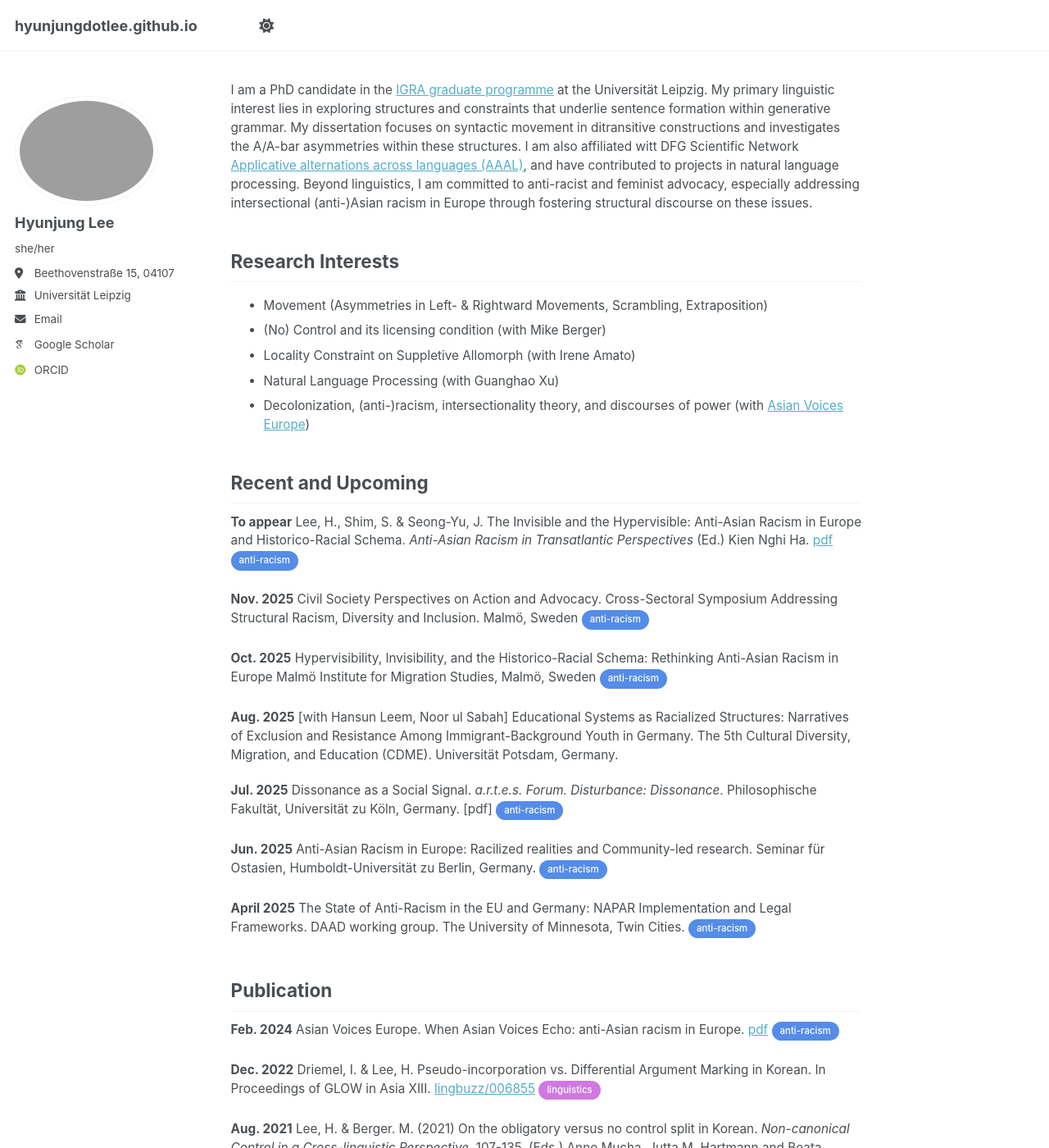
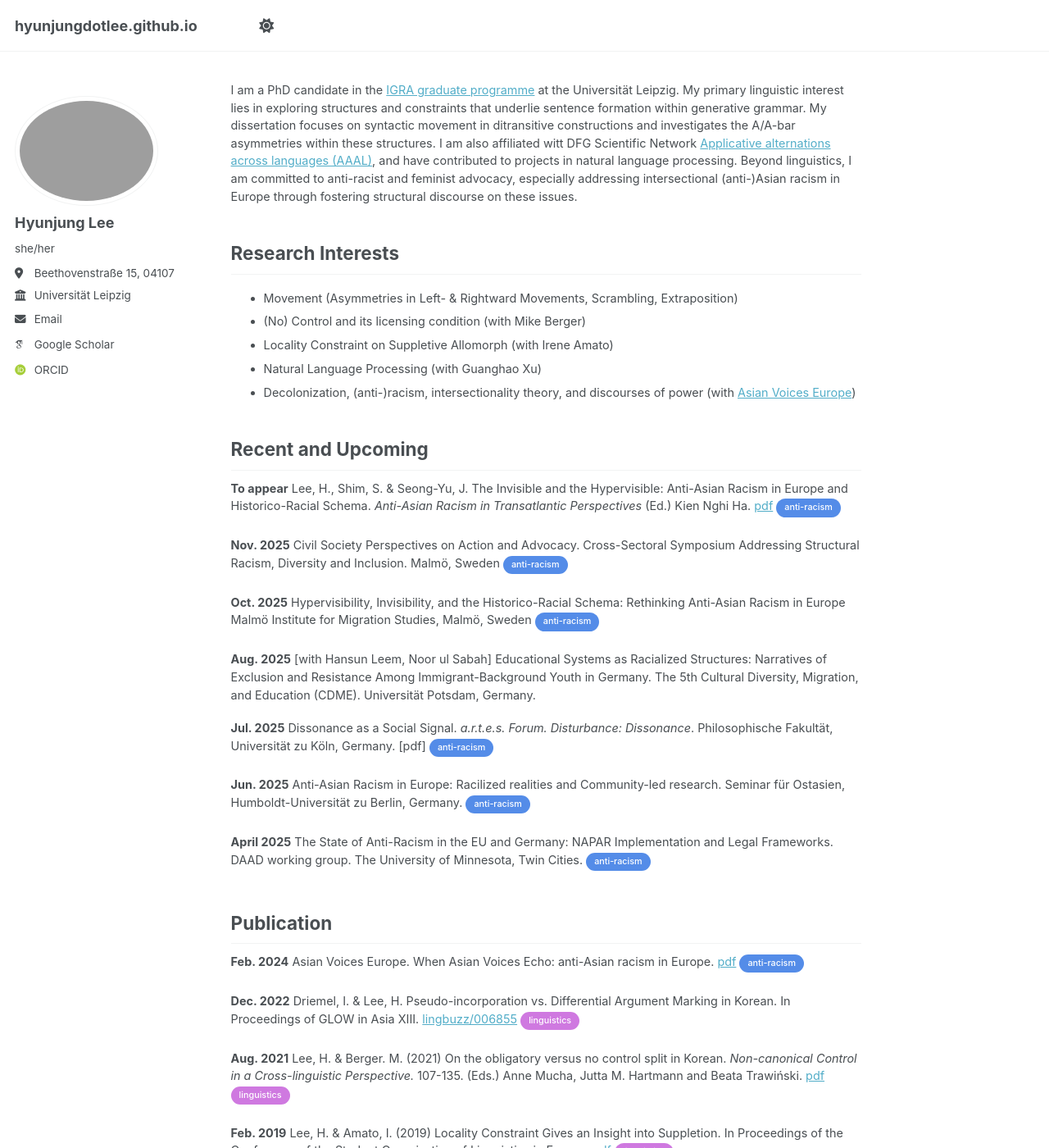
Before and after one commit to hyunjungdotlee/hyunjungdotlee.github.io, a Jekyll site: the page built from _pages/about.md, in a window 1280 px wide and 1400 px high. Shown: the whole window at 82% size. Built offline with Jekyll 4.4.1, drawn with Linux system fonts in a browser that asks for light colours; some web fonts are replaced; a script that is not in the unit is left out.

Commit message:
Update _page.scss

```diff
--- a/_sass/layout/_page.scss
+++ b/_sass/layout/_page.scss
@@ -56,7 +56,7 @@
   }
 
   p, li, dl {
-    font-size: 0.85em;
+    font-size: 0.8em;
   }
 
   /* paragraph indents */
@@ -151,7 +151,7 @@
     }
 
     .page__title {
-      font-size: $type-size-4;
+      font-size: $type-size-5;
 
       @include breakpoint($small) {
         font-size: $type-size-1;
```
